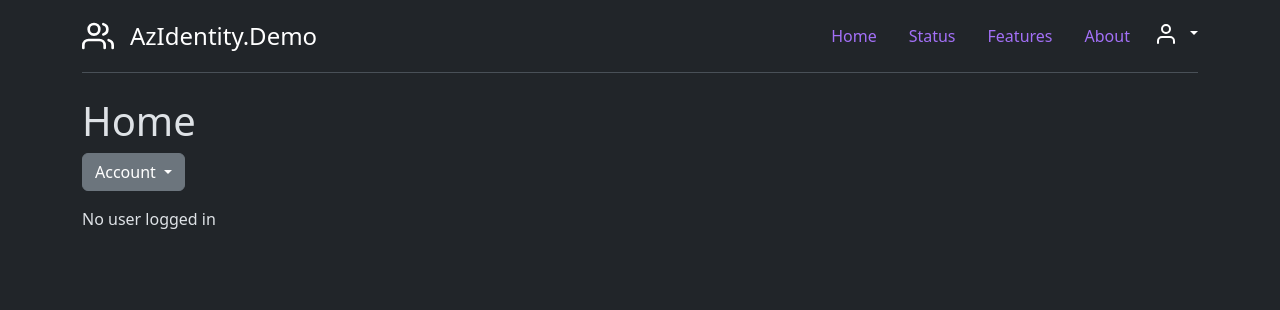
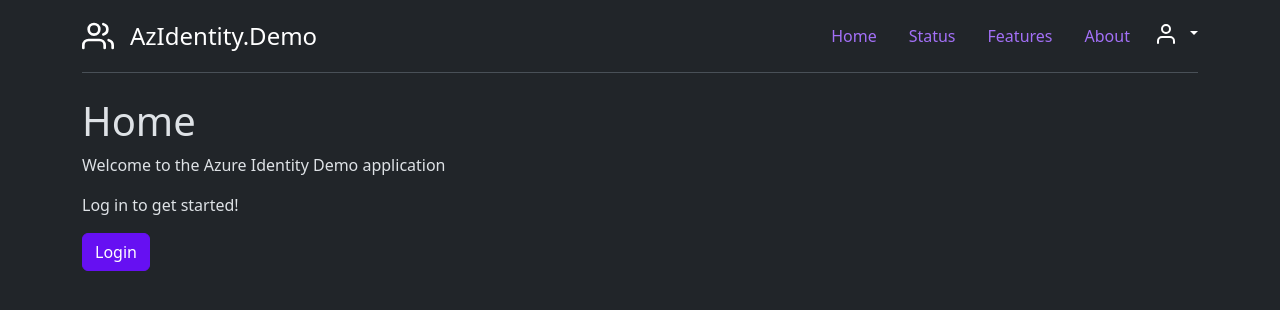
Before and after one commit to jcoliz/AzIdentity.Demo, a Nuxt app: page / in a window 1280 px wide. Shown: the top 310 px of the page. Built offline with nearby package versions, Linux system fonts and the light colour scheme.

Commit message:
feat: Move login actions into LoginState component

```diff
--- /dev/null
+++ b/components/LoginButton.vue
@@ -0,0 +1,22 @@
+<script setup lang="ts">
+//
+// Display logged in state, and present options for logging in/out
+//
+
+const auth = useMsalAuth()
+const identityStore = useIdentityStore()
+
+onMounted(()=>{
+    auth.initialize()
+})
+
+async function login()
+{
+    await auth.login()
+    identityStore.profile = await auth.getProfile()
+}
+
+</script>
+<template>
+    <button class="btn btn-primary" @click="login">Login</button>
+</template>
--- a/components/LoginState.vue
+++ b/components/LoginState.vue
@@ -3,16 +3,22 @@
 // Display logged in state, and present options for logging in/out
 //
 
-const isLoggedIn = ref(false)
+const auth = useMsalAuth()
+const identityStore = useIdentityStore()
 
-function login()
+onMounted(()=>{
+    auth.initialize()
+})
+
+async function login()
 {
-    isLoggedIn.value = true
+    await auth.login()
+    identityStore.profile = await auth.getProfile()
 }
 
 function logout()
 {
-    isLoggedIn.value = false
+    auth.logout()
 }
 
 </script>
@@ -20,16 +26,16 @@ function logout()
     <BaseDropDown class="ms-2 my-1">
         <template #trigger>
             <a class="d-flex align-items-center link-body-emphasis text-decoration-none p-0 dropdown-toggle" data-bs-toggle="dropdown" aria-expanded="false">
-                <template v-if="isLoggedIn">
+                <template v-if="identityStore.account">
                     <img src="https://github.com/mdo.png" alt="" width="32" height="32" class="rounded-circle me-2">
-                    <strong>User Name</strong>
+                    <strong>{{ identityStore.account.name }}</strong>
                 </template>
                 <FeatherIcon v-else icon="user" size="24" class="rounded-circle me-2"/>
             </a>
         </template>
         <template #default>
             <ul class="dropdown-menu text-small shadow" style="position: absolute; inset: auto auto 0px 0px; margin: 0px; transform: translate(0px, -34px);" data-popper-placement="top-start">
-                <template v-if="isLoggedIn">
+                <template v-if="identityStore.account">
                     <li><RouterLink class="dropdown-item" to="/profile" >Profile</RouterLink></li>
                     <li><hr class="dropdown-divider"></li>
                     <li><a class="dropdown-item" @click="logout()" >Sign out</a></li>
--- a/pages/index.vue
+++ b/pages/index.vue
@@ -1,52 +1,15 @@
 <script setup lang="ts">
-import BaseDropDown from '~/components/BaseDropDown.vue';
-
-const auth = useMsalAuth()
 const identityStore = useIdentityStore()
-
-const appConfig = useAppConfig()
-
-onMounted(()=>{
-    auth.initialize()
-})
-
-async function login()
-{
-    await auth.login()
-    identityStore.profile = await auth.getProfile()
-}
-
-function logout()
-{
-    auth.logout()
-}
-
 </script>
 
 <template>
     <h1>Home</h1>
 
-    <BaseDropDown class="mb-3">
-        <template #trigger>
-            <button class="btn btn-secondary dropdown-toggle" data-bs-toggle="dropdown" type="button" aria-expanded="false">
-                Account
-            </button>
-        </template>
-        <template #default>
-            <ul class="dropdown-menu">
-                <li><a class="dropdown-item" @click="login">Log in</a></li>
-                <li><a class="dropdown-item" @click="logout">Log out</a></li>
-            </ul>
-        </template>
-    </BaseDropDown>
+    <p>Welcome to the Azure Identity Demo application</p>
 
-    <div v-if="identityStore.account">
-        <p>Name: {{ identityStore.account.username }}</p>
-        <ul v-if="identityStore.profile">
-            <li v-for="[key, value] in identityStore.profile" :key="key">{{ key }}: {{ value }}</li>
-        </ul>
+    <div v-if="!identityStore.account">
+        <p>Log in to get started!</p>
+        <LoginButton/>
     </div>
-    <div v-else>
-        <p>No user logged in</p>
-    </div>
+
 </template>
--- a/pages/profile.vue
+++ b/pages/profile.vue
@@ -1,3 +1,16 @@
+<script setup lang="ts">
+const identityStore = useIdentityStore()
+</script>
+
 <template>
-    <h1>Profile</h1>
+    <div v-if="identityStore.account">
+        <h1>{{ identityStore.account.name }}</h1>
+        <ul v-if="identityStore.profile">
+            <li v-for="[key, value] in identityStore.profile" :key="key">{{ key }}: {{ value }}</li>
+        </ul>
+    </div>
+    <div v-else>
+        <h1>Profile</h1>
+        <p>No user logged in</p>
+    </div>
 </template>
```
